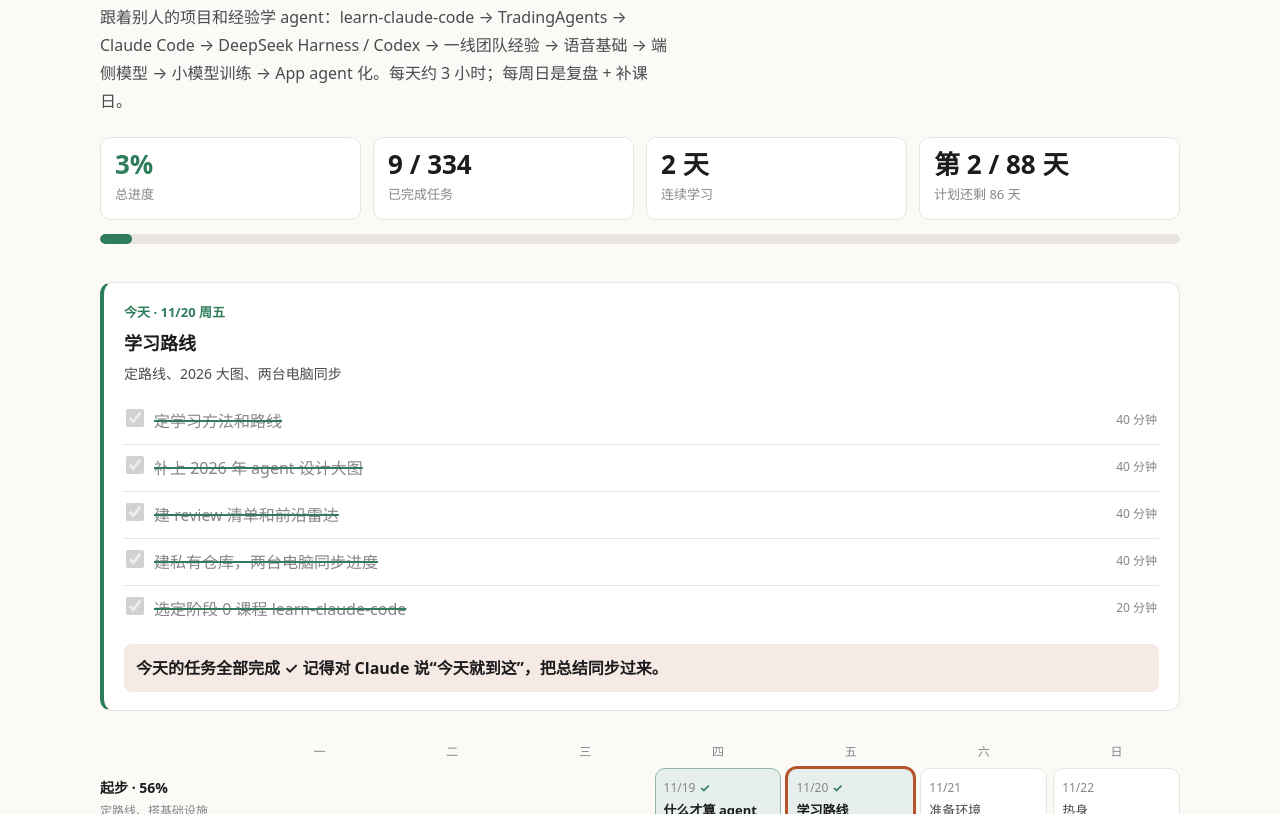
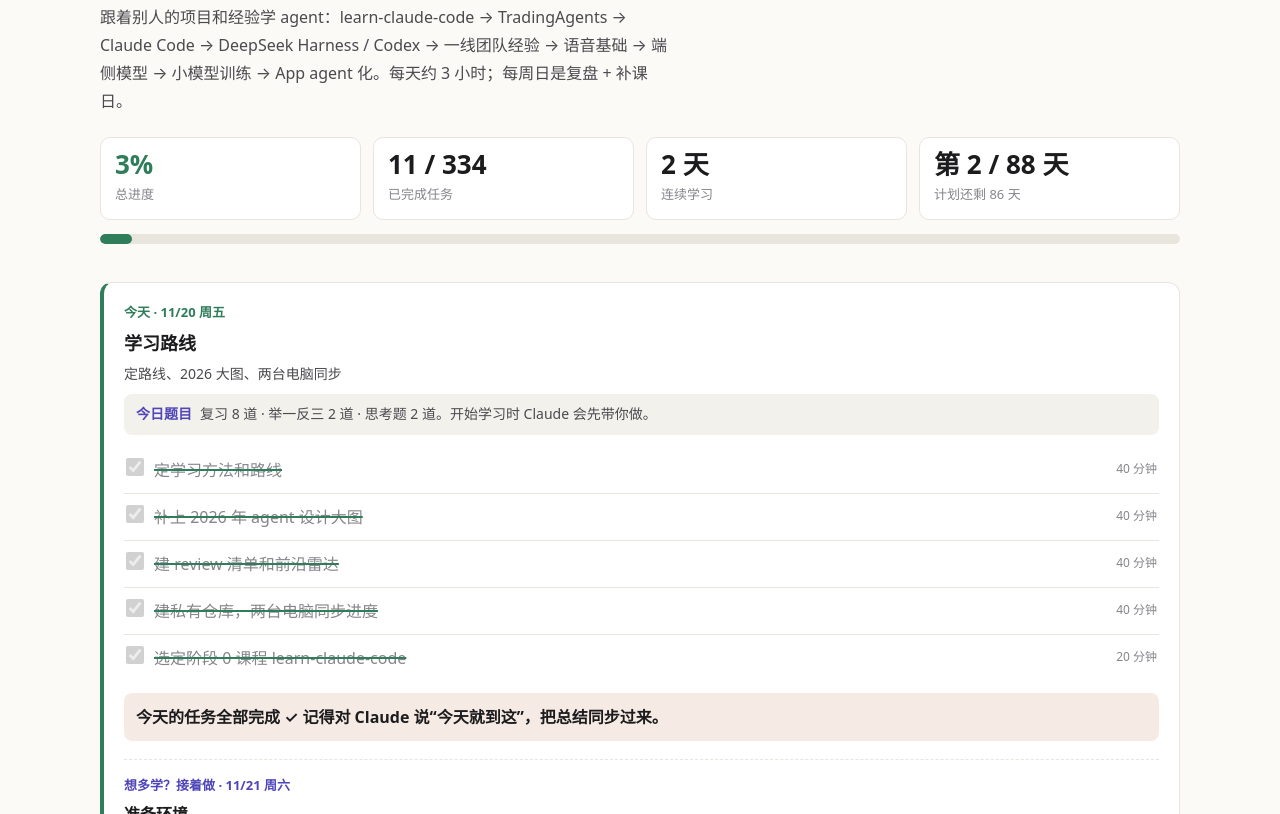
Before and after one commit to fuCking-Life/fuCking-Life.github.io, a plain HTML site: page learn/index.html in a window 1280 px wide. Shown: the part 138-952 px from the top of the page. Drawn offline with Linux system fonts and the light colour scheme.

Commit message:
Show today's questions on the calendar and offer the next day once today is done
Co-Authored-By: Claude Opus 5.5 <noreply@anthropic.com>

```diff
--- a/learn/index.html
+++ b/learn/index.html
@@ -11,7 +11,7 @@
 <link rel="preconnect" href="https://fonts.gstatic.com" crossorigin>
 <link rel="stylesheet" href="https://fonts.googleapis.com/css2?family=Noto+Serif+SC:wght@600;700&display=swap">
     <link rel="stylesheet" href="/css/site.css?v=3d7bb42cef">
-    <link rel="stylesheet" href="learn.css?v=b3c8669b16">
+    <link rel="stylesheet" href="learn.css?v=ffbc0a07f0">
     <link rel="shortcut icon" href="/favicons/favicon.ico" type="image/x-icon">
 </head>
 <body class="wide">
@@ -52,7 +52,7 @@
     </div>
     <div class="lp-toast" id="lp-toast" role="status" aria-live="polite"></div>
 
-    <script src="learn.js?v=b3c8669b16" defer></script>
+    <script src="learn.js?v=ffbc0a07f0" defer></script>
     <script src="/js/site.js?v=3d7bb42cef" defer></script>
 </body>
 </html>
--- a/learn/learn.css
+++ b/learn/learn.css
@@ -21,6 +21,11 @@
 .lp-today .lp-kicker { font-size: 13px; color: var(--c-learn); font-weight: 600; margin: 0 0 4px; }
 .lp-today .lp-catchup { margin: 12px 0 0; font-size: 14px; color: var(--ask); }
 .lp-today .lp-catchup button { color: inherit; text-decoration: underline; }
+.lp-review { margin: -4px 0 12px; font-size: 14px; color: var(--ink-2); padding: 8px 12px; border-radius: 8px; background: var(--code-bg); }
+.lp-review b { color: var(--ext); margin-right: 8px; }
+.lp-ahead { margin-top: 18px; padding-top: 14px; border-top: 1px dashed var(--rule); }
+.lp-ahead h3 { font-size: 16px; margin: 0 0 2px; }
+.lp-ahead .lp-kicker { color: var(--ext); }
 .lp-cheer { margin: 12px 0 0; padding: 10px 12px; border-radius: 8px; background: var(--accent-soft); color: var(--ink); font-weight: 600; }
 
 /* task list */
--- a/learn/learn.js
+++ b/learn/learn.js
@@ -154,13 +154,44 @@
         var html = '<p class="lp-kicker">' + esc(kicker) + "</p>" +
             "<h2>" + esc(d.label) + "</h2>" +
             '<p class="lp-goal">' + esc(d.goal) + "</p>" +
+            reviewDue() +
             taskList(d);
-        if (dayState(d) === "done") html += '<p class="lp-cheer">今天的任务全部完成 ✓ 记得对 Claude 说“今天就到这”，把总结同步过来。</p>';
+        if (dayState(d) === "done") {
+            html += '<p class="lp-cheer">今天的任务全部完成 ✓ 记得对 Claude 说“今天就到这”，把总结同步过来。</p>';
+            var next = days.filter(function (x) { return x.date > d.date && dayState(x) !== "done"; })[0];
+            if (next) {
+                html += '<div class="lp-ahead"><p class="lp-kicker">想多学？接着做 · ' + esc(md(next.date)) + " 周" + WEEKDAYS[weekday(next.date)] + "</p>" +
+                    "<h3>" + esc(next.label) + "</h3>" +
+                    '<p class="lp-goal">' + esc(next.goal) + "</p>" +
+                    taskList(next) + "</div>";
+            }
+        }
         if (behindTasks) {
             html += '<p class="lp-catchup">之前还有 ' + behindTasks + " 项没做完，最早一天是 " + md(behind[0].date) +
                 '。<button type="button" class="lp-linkbtn" data-open="' + esc(behind[0].date) + '">去补上 →</button></p>';
         }
         $("lp-today").innerHTML = html;
+    }
+
+    function reviewDue() {
+        var r = log.review_due;
+        if (!r || !r.date || r.date > today) return "";
+        var parts = [];
+        if (r.recall) parts.push("复习 " + r.recall + " 道");
+        if (r.transfer) parts.push("举一反三 " + r.transfer + " 道");
+        if (r.think) parts.push("思考题 " + r.think + " 道");
+        if (!parts.length) return '<p class="lp-review">今天没有到期的题目。</p>';
+        var stale = r.date < today ? "（" + md(r.date) + " 统计）" : "";
+        return '<p class="lp-review"><b>今日题目</b>' + esc(parts.join(" · ")) + esc(stale) + "。开始学习时 Claude 会先带你做。</p>";
+    }
+
+    function reviewDone(r) {
+        if (!r) return "";
+        var parts = [];
+        if (r.recall && r.recall[0]) parts.push("复习 " + r.recall[1] + "/" + r.recall[0] + " 答对");
+        if (r.transfer) parts.push("举一反三 " + r.transfer + " 道");
+        if (r.think) parts.push("思考题 " + r.think + " 道");
+        return parts.join(" · ");
     }
 
     function taskList(d) {
@@ -228,6 +259,8 @@
             '<p class="lp-goal">' + esc(d.goal) + "</p>" +
             (isLeave(date) ? '<p class="lp-leave-note">这一天请假了。下面是原定的任务，想补的时候可以直接勾。</p>' : "") +
             "<h3>任务</h3>" + taskList(d);
+        var rv = reviewDone(entry.review);
+        if (rv) html += "<h3>做题</h3><p>" + esc(rv) + "</p>";
         if (!entry.leave && (entry.summary || (entry.points || []).length)) {
             html += "<h3>当天总结</h3>";
             if (entry.summary) html += '<p class="lp-sum">' + esc(entry.summary) + "</p>";
--- a/learn/log.json
+++ b/learn/log.json
@@ -1,7 +1,18 @@
 {
+ "review_due": {
+  "date": "2026-11-20",
+  "recall": 8,
+  "transfer": 2,
+  "think": 2
+ },
  "days": {
   "2026-11-19": {
-   "done": ["20261119-1", "20261119-2", "20261119-3", "20261119-4"],
+   "done": [
+    "20261119-1",
+    "20261119-2",
+    "20261119-3",
+    "20261119-4"
+   ],
    "summary": "判断是不是 agent，看谁决定下一步；辩论是状态机，不是 agent。",
    "points": [
     "下一步做什么、什么时候停由模型决定的，才是 agent；能写成规则的交给代码",
@@ -12,7 +23,15 @@
    "note": "/post/learn-agent-2026-11-19/"
   },
   "2026-11-20": {
-   "done": ["20261120-1", "20261120-2", "20261120-3", "20261120-4", "20261120-5"],
+   "done": [
+    "20261120-1",
+    "20261120-2",
+    "20261120-3",
+    "20261120-4",
+    "20261120-5",
+    "20261121-1",
+    "20261121-2"
+   ],
    "summary": "定下 8 周路线和 2026 年 agent 设计大图，两台电脑开始同步进度。",
    "points": [
     "2026 年的设计重心在 harness：模型外面的整套运行环境",
```
Also changed, not shown: 1 other file.
